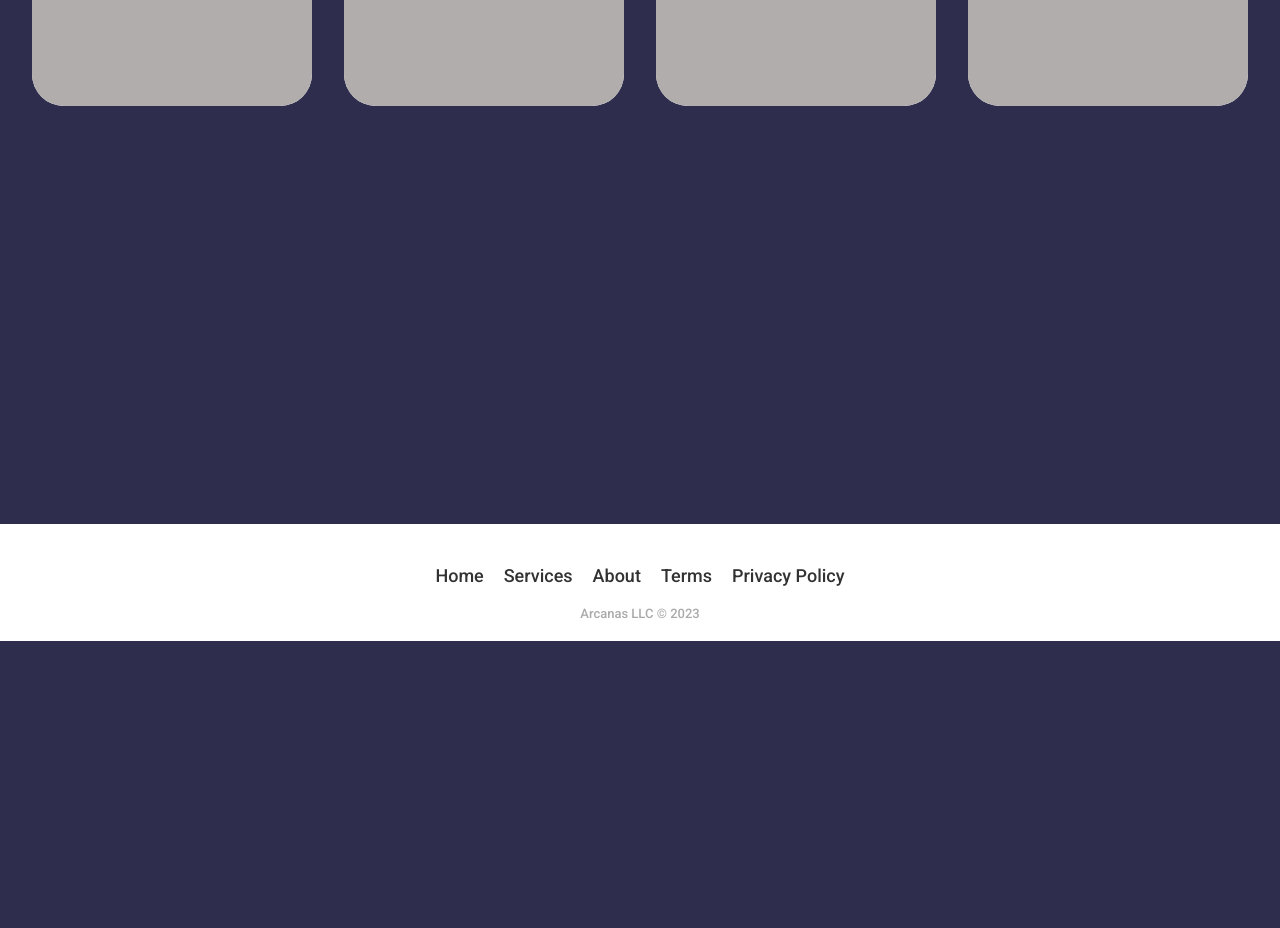
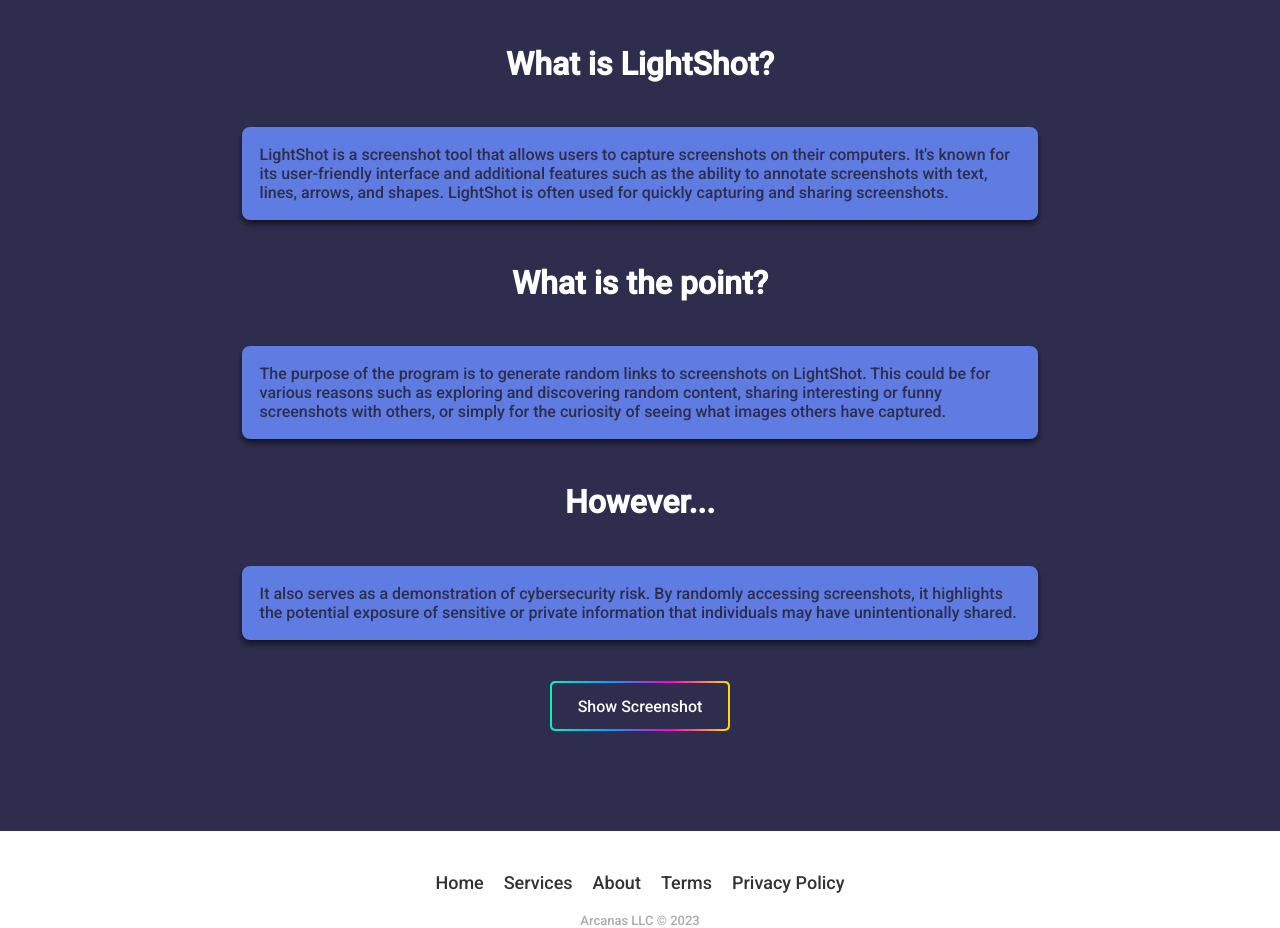
Before and after one commit to UmidBaz/porty, a React (Create React App) app: page /lightproj in a window 1280 px wide. Shown: the part 3900-4828 px from the top of the page. Before the commit the page ends 4541 px from the top, so only its background shows below. Built offline with nearby package versions, Linux system fonts and the light colour scheme; a web font is replaced by a local one.

Commit message:
SOON TO FIX CORS VERSION FOR PROJECT 1

```diff
--- a/package.json
+++ b/package.json
@@ -11,6 +11,8 @@
     "@testing-library/jest-dom": "^5.17.0",
     "@testing-library/react": "^13.4.0",
     "@testing-library/user-event": "^13.5.0",
+    "cors-anywhere": "^0.4.4",
+    "net": "^1.0.2",
     "react": "^18.2.0",
     "react-dom": "^18.2.0",
     "react-router-dom": "^6.20.0",
--- a/src/App.js
+++ b/src/App.js
@@ -4,8 +4,9 @@
 import Cards from './components/Cards';
 import Header from './components/Header';
 import About from './components/About';
+import Lightproj from './projetcs/lightshotproj/Lightproj';
 
-import {BrowserRouter as Router, Routes, Route} from 'react-router-dom'
+import {BrowserRouter as Router, Routes, Route} from 'react-router-dom';
 
 function App() {
   return (
@@ -14,7 +15,10 @@
         <Navbar/>
         <Header/>
         <About/>
-        <Cards/>
+        <Routes>
+          <Route path="/" element={<Cards />} />
+          <Route path="/lightproj" element={<Lightproj />} />
+        </Routes>
         <Footer/>
       </Router>
     </>
@@ -22,4 +26,3 @@
 }
 
 export default App;
-<Route path='/' exact/>
--- a/src/components/Cards.js
+++ b/src/components/Cards.js
@@ -1,4 +1,6 @@
-import React, { useState, useEffect } from 'react';
+import React from 'react';
+import { Link } from 'react-router-dom';
+
 import './Cards.css';
 
 function Cards() {
@@ -7,9 +9,10 @@
     <div id='cards' className='cards'>
       <div className="card-container" id="cardContainer">
         <div className="card-wrapper">
-          <div className="card">project 1
+        <Link to="/lightproj" className="card">
+            Project 1
             <div className="exp-card">Explanation Card</div>
-          </div>
+        </Link>
         </div>
         <div className="card-wrapper">
           <div className="card">Project 2
--- a/src/components/Header.js
+++ b/src/components/Header.js
@@ -26,7 +26,6 @@
 
             if (index >= totalLength) {
                 setAnimationInProgress(true);
-                console.log(animationInProgress)
             }
         }
 
--- a/src/components/Navbar.js
+++ b/src/components/Navbar.js
@@ -34,6 +34,18 @@
     hideNavbar();
   }, []);
 
+  const scrollToSection = (sectionId) => {
+    const section = document.getElementById(sectionId);
+
+      if (section) {
+        const rect = section.getBoundingClientRect();
+        if (rect.top < 0 || rect.bottom > window.innerHeight) {
+          section.scrollIntoView({ behavior: 'smooth' });
+        }
+      }
+    closeMobileMenu();
+  };
+
   return (
     <>
       <nav className='navbar'>
@@ -57,9 +69,9 @@
               </a>
             </li>
             <li className='nav-item'>
-              <a href='#cards' className='nav-links special' onClick={closeMobileMenu}>
+              <Link to='/' className='nav-links special' onClick={() => scrollToSection('cards')}>
                 Projects
-              </a>
+              </Link>
             </li>
           </ul>
         </div>
@@ -67,4 +79,5 @@
     </>
   );
 }
-export default Navbar
+
+export default Navbar;
--- /dev/null
+++ b/src/projetcs/lightshotproj/Lightproj.css
@@ -0,0 +1,66 @@
+.screen-wrap {
+    display: flex;
+    flex-direction: column;
+    align-items: center;
+    margin: 100px auto 100px auto;
+    max-width: 800px;
+
+}
+
+.screen-wrap h1 {
+    font-size: 3rem;
+    text-align: center;
+}
+
+h4 {
+    color: white;
+    font-size: 2rem;
+    text-align: center;
+}
+
+.screen-wrap p {
+    color: #2E2D4D;
+    text-align: left;
+    border: 2px solid #5e7ce2;
+    border-radius: 0.5rem;
+    margin: .1rem;
+    padding: 1rem; /* Add padding for better spacing */
+    background-color: #5e7ce2;
+    box-shadow: 0 4px 6px rgba(0, 0, 0, 0.6);
+}
+
+.screen-wrap button {
+    margin-top: 40px;
+    border: none;
+    outline: none;
+    position: relative;
+    border-radius: 5px;
+    background: linear-gradient(to right, #09f1b8, #00a2ff, #ff00d2, #fed90f);
+    cursor: pointer;
+    padding: 25px 90px;
+}
+
+.screen-wrap button::after {
+    content: "";
+    position: absolute;
+    top: 2px;
+    right: 2px;
+    bottom: 2px;
+    left: 2px;
+    background-color: #2E2D4D;
+    border-radius: 4px;
+}
+.screen-wrap button::after {
+    content: attr(data);
+    font-size: 16px;
+    color: white;
+    text-align: center;
+
+    display: flex;
+    justify-content: center;
+    align-items: center;
+}
+.screen-wrap button:hover::after {
+    background-color: white;
+    color: black;
+}
--- /dev/null
+++ b/src/projetcs/lightshotproj/Lightproj.js
@@ -0,0 +1,86 @@
+import React, { useState } from 'react';
+import './Lightproj.css';
+
+const light_link = 'https://prnt.sc/';
+
+function generateRandomString() {
+  const characters = 'abcdefghijklmnopqrstuvwxyz0123456789';
+  let randomString = '';
+  for (let i = 0; i < 6; i++) {
+    const randomIndex = Math.floor(Math.random() * characters.length);
+    randomString += characters.charAt(randomIndex);
+  }
+  return randomString;
+}
+
+const Lightproj = () => {
+  const [imageUrl, setImageUrl] = useState('');
+
+  const random_pic = light_link + generateRandomString();
+
+  function getPicture(targetUrl) {
+    fetch(targetUrl)
+      .then(response => {
+        if (!response.ok) {
+          throw new Error('Network response was not ok');
+        }
+        return response.text();
+      })
+      .then(html => {
+        const parser = new DOMParser();
+        const htmlDoc = parser.parseFromString(html, 'text/html');
+
+        const underImageDiv = htmlDoc.querySelector('.under-image');
+        if (underImageDiv) {
+          const imgElement = underImageDiv.querySelector('img');
+          if (imgElement) {
+            const imageUrl = imgElement.getAttribute('src');
+            setImageUrl(imageUrl);
+          } else {
+            console.error('No image found in the under-image div');
+          }
+        } else {
+          console.error('No div with class "under-image" found');
+        }
+      })
+      .catch(error => {
+        console.error('Error fetching data:', error);
+      });
+  }
+
+  const showScreenshot = () => {
+    getPicture(random_pic);
+  };
+
+
+
+  return (
+    <div className='screen-wrap'>
+        <h1>Random Print Screen Using LightShot</h1>
+        <h4>What is LightShot?</h4>
+        <p> LightShot is a screenshot tool that allows users to capture screenshots on their computers.
+          It's known for its user-friendly interface and additional features such as the ability to annotate screenshots
+          with text, lines, arrows, and shapes. LightShot is often used for quickly capturing and sharing screenshots.
+        </p>
+        <h4>What is the point?</h4>
+        <p>The purpose of the program is to generate random links to screenshots on LightShot. This could be for various
+          reasons such as exploring and discovering random content, sharing interesting or funny screenshots with others,
+          or simply for the curiosity of seeing what images others have captured.</p>
+        <h4>However...</h4>
+        <p>
+        It also serves as a demonstration of cybersecurity risk. By randomly accessing screenshots, it highlights the
+        potential exposure of sensitive or private information that individuals may have unintentionally shared.
+        </p>
+        <button onClick={showScreenshot} data="Show Screenshot"></button>
+
+        {imageUrl && (
+        <div>
+          <img src={imageUrl} alt="Fetched Screenshot" />
+        </div>
+        )}
+
+    </div>
+  )
+}
+
+export default Lightproj
```
Also changed, not shown: src/projetcs/privatebrowser/Privatebrowser.css (added), src/projetcs/privatebrowser/Privatebrowser.js (added), 1 other file (tests, documents, lock files or other folders).
